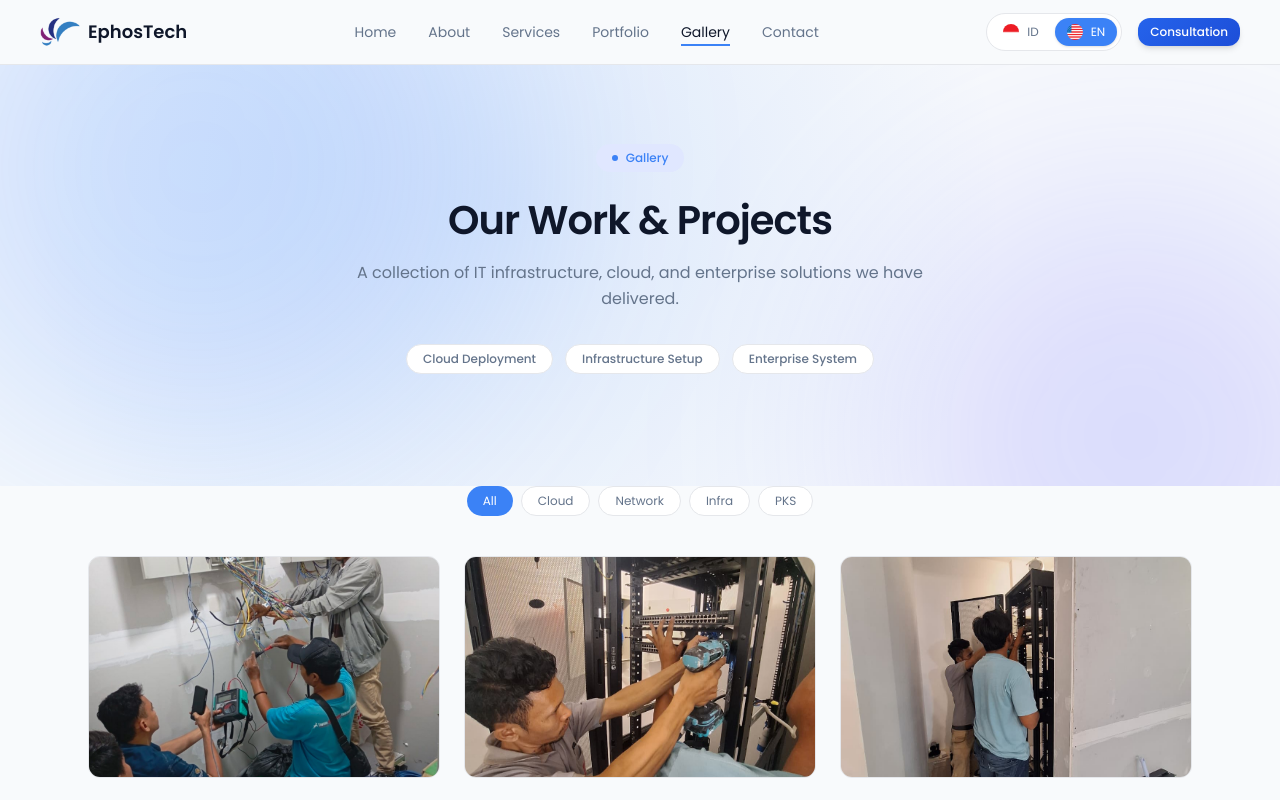
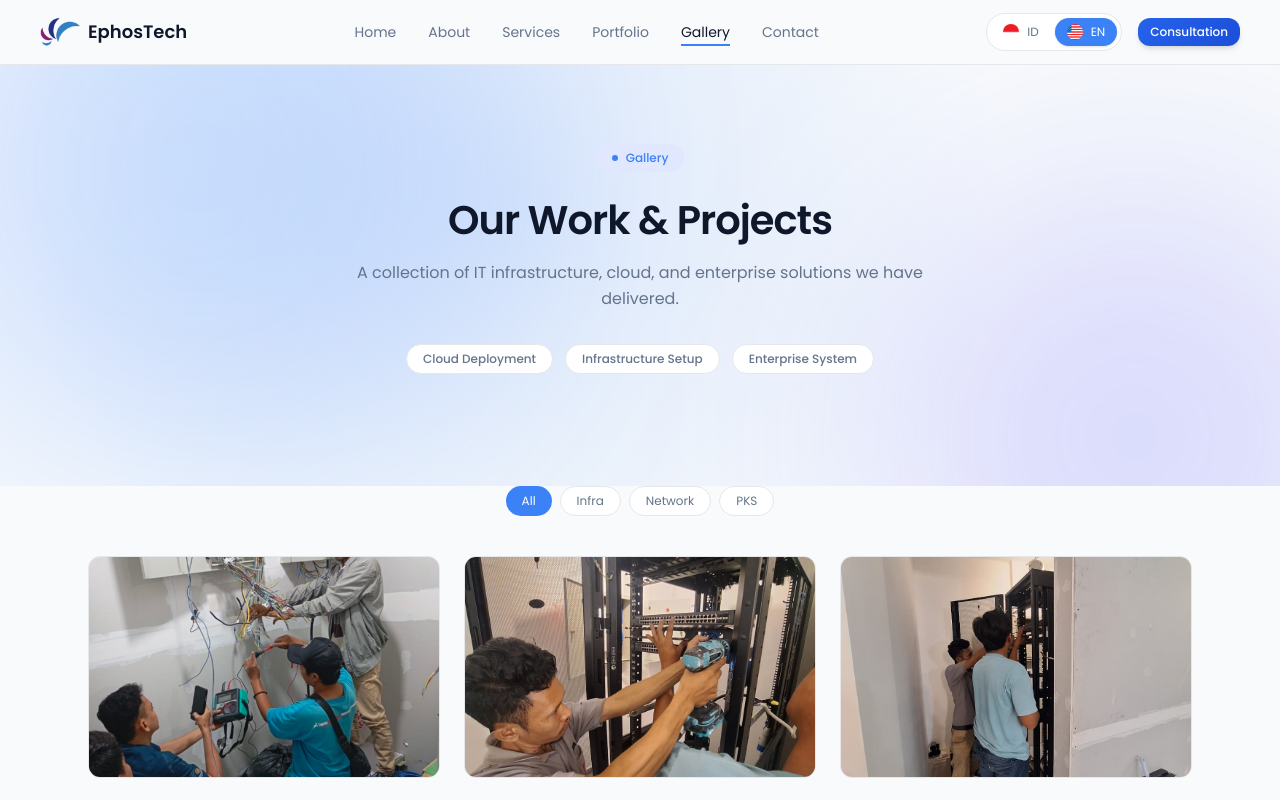
Before and after one commit to Ahmad7802-Fai/ephos.id, a Next.js app: page /en/gallery in a window 1280 px wide. Shown: the top 800 px of the page. Built offline with nearby package versions, Linux system fonts and the light colour scheme.

Commit message:
test deploy

```diff
--- a/src/messages/en.json
+++ b/src/messages/en.json
@@ -677,7 +677,7 @@
 
   "whatsapp": "WhatsApp",
   "waNumber": "+62 852 8557 9492",
-  "waLink": "https://wa.me/6285285579492?text=Hello%20EphosTech,%20I%20want%20to%20consult",
+  "waLink": "https://wa.me/6285285579492?text=Hello%20EphosTech,%20I%20would%20like%20to%20discuss%20my%20business%20IT%20needs.%20Could%20you%20assist%20me?",
 
   "qrText": "Scan to chat via WhatsApp",
 
--- a/src/modules/gallery/data/gallery.ts
+++ b/src/modules/gallery/data/gallery.ts
@@ -2,55 +2,55 @@ export const galleryData = [
   {
     id: 1,
     title: "Cloud Infrastructure Setup",
-    category: "cloud",
+    category: "Infra",
     location: "Golden Land Gemilang Group",
     year: "2025",
-    tags: ["AWS", "High Availability", "Load Balancing"],
+    tags: ["Network","Infrastructure"],
     image: "/assets/gallery/gallery-1.webp",
   },
   {
     id: 2,
     title: "Network Deployment",
-    category: "network",
+    category: "Network",
     location: "Golden Land Gemilang Group",
     year: "2025",
-    tags: ["Cisco", "Routing", "Switching"],
+    tags: ["Network","Infrastructure"],
     image: "/assets/gallery/gallery-2.webp",
   },
   {
     id: 3,
     title: "Data Center Installation",
-    category: "infra",
+    category: "Infra",
     location: "Golden Land Gemilang Group",
     year: "2025",
-    tags: ["Rack Setup", "Cooling System", "Power Management"],
+    tags: ["Network","Infrastructure"],
     image: "/assets/gallery/gallery-3.webp",
   },
   {
     id: 4,
     title: "Server Rack Setup",
-    category: "infra",
+    category: "Infra",
     location: "Golden Land Gemilang Group",
     year: "2025",
-    tags: ["Rack Mount", "Cable Management", "UPS"],
+    tags: ["Network","Infrastructure"],
     image: "/assets/gallery/gallery-4.webp",
   },
   {
     id: 5,
     title: "Cloud Migration",
-    category: "cloud",
+    category: "Infra",
     location: "Golden Land Gemilang Group",
     year: "2025",
-    tags: ["Migration", "DevOps", "CI/CD"],
+    tags: ["Network","Infrastructure"],
     image: "/assets/gallery/gallery-8.webp",
   },
   {
     id: 6,
     title: "Enterprise System Deployment",
-    category: "infra",
+    category: "Infra",
     location: "Golden Land Gemilang Group",
     year: "2025",
-    tags: ["ERP", "Automation", "Integration"],
+    tags: ["Network","Infrastructure"],
     image: "/assets/gallery/gallery-6.webp",
   },
 
```
